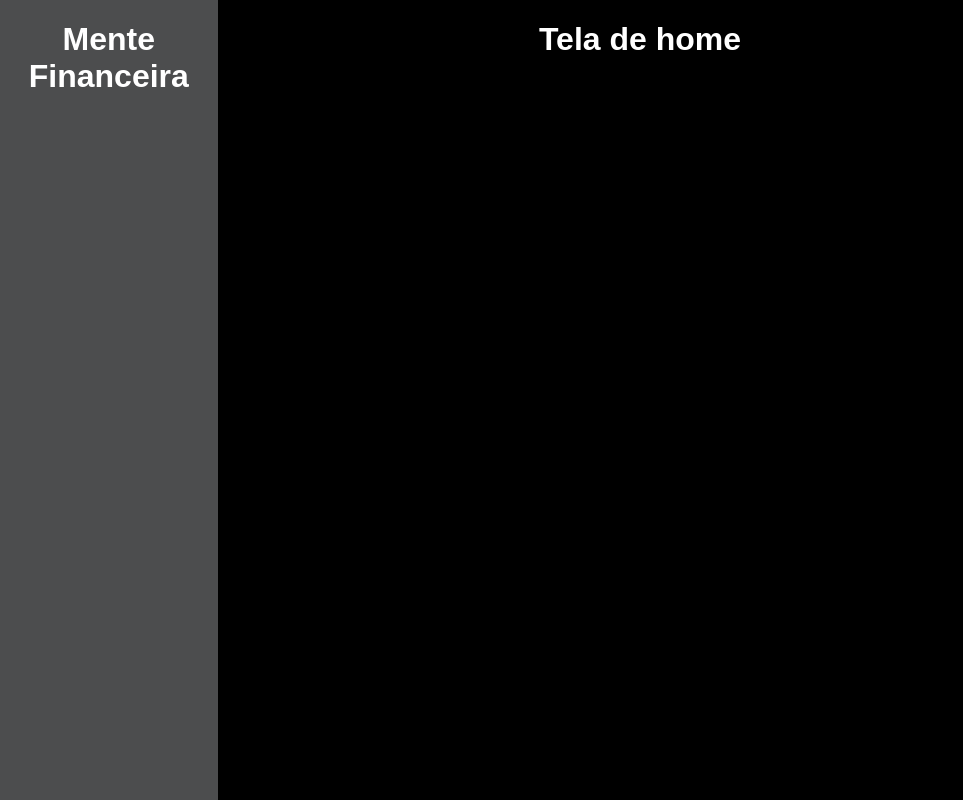
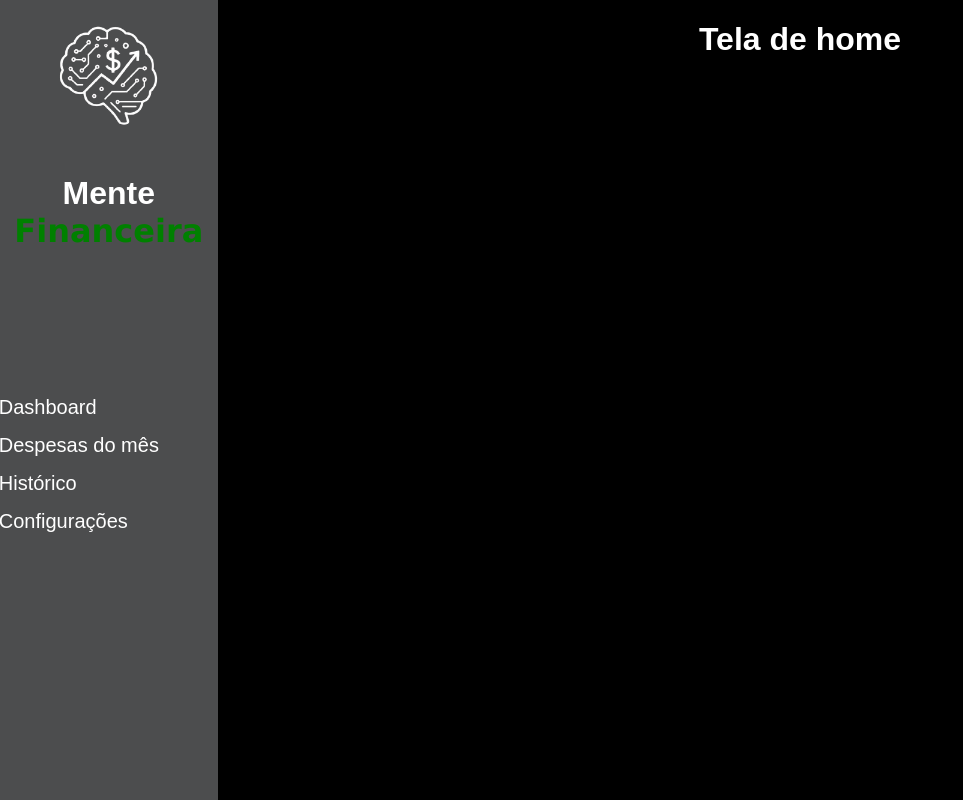
Before and after one commit to PedroNunes-Dev67/Mente-Financeira, a plain HTML site: page frontend/pages/home.html in a window 1280 px wide. Shown: the whole page, without its empty margins (0-963 px from the left). Drawn offline with Linux system fonts and the light colour scheme.

Commit message:
Criando prototipo da tela de home

```diff
--- /dev/null
+++ b/frontend/js/home.js
@@ -0,0 +1,6 @@
+const btnDespesa = document.getElementById('btnDespesa');
+const navSub = document.getElementById('navSub');
+
+btnDespesa.addEventListener('click', () => {
+    navSub.classList.toggle('ativo');
+});
--- a/frontend/pages/home.html
+++ b/frontend/pages/home.html
@@ -6,11 +6,25 @@
     <title>Mente Financeira | Home</title>
     <link rel="stylesheet" href="../styles/style-geral.css">
     <link rel="stylesheet" href="../styles/style-home.css">
+    <script src="../js/home.js" defer></script>
 </head>
 <body>
     <main id="principal">
         <div id="painelEsquerdo">
-            <h1>Mente Financeira</h1>
+            <img src="../assets/images/logo-nova.png" id="logo" alt="Logo">
+            <h1>Mente <strong class="titulo">Financeira</strong></h1>
+            <div id="navbar">
+               <div id="navBtn">
+                    <a href="" class="links">Dashboard</a>
+                    <button type="button" class="links" id="btnDespesa">Despesas do mês</button>
+                    <div id="navSub">
+                        <a href="" class="links" id="navSub1">Despesas Recorrentes</a>
+                        <a href="" class="links" id="navSub2" >Despesas não Recorrentes</a>
+                    </div>
+                    <a href="" class="links">Histórico</a>
+                    <a href="" class="links" >Configurações</a>
+               </div>
+            </div>
         </div>
         <div id="painelDireito">
             <h1>Tela de home</h1>
--- a/frontend/styles/style-home.css
+++ b/frontend/styles/style-home.css
@@ -14,4 +14,64 @@
     height: auto;
     width: 100%;
     text-align: center;
+    margin-left: 320px;
 }
+#logo{
+    margin-top: 0;
+}
+#navbar{
+    display: flex;
+    justify-content: center;
+    align-items: center;
+    flex-direction: column;
+    min-height: 50vh;
+}
+#navBtn{
+    display: flex;
+    flex-direction: column;
+    justify-content: center;
+    align-items: baseline;
+    width: 220px;
+    position: fixed;
+}
+.links{
+    text-decoration: none;
+    color: white;
+    font-size: 20px;
+    font-family: Arial, Helvetica, sans-serif;
+    transition: all 0.3s ease;
+    background-color: transparent;
+    cursor: pointer;
+    margin-bottom: 15px;
+}
+.links:hover{
+    transform: scale(1.05);
+    transition: all 0.3s ease;
+    color: green;
+}
+#navSub{
+    display: flex;
+    flex-direction: column;
+    align-items: baseline;
+
+    max-height: 0;
+    opacity: 0;
+    overflow: hidden;
+
+    transform: translateY(-5px);
+    transition: all 0.3s ease;
+}
+#navSub a{
+    font-size: 16px;
+    margin-left: 10px;
+}
+#navSub.ativo {
+    max-height: 120px;
+    opacity: 1;
+    transform: translateY(0);
+}
+#btnDespesa{
+    background-color: transparent;
+    border: none;
+    padding: 0;
+}
```
